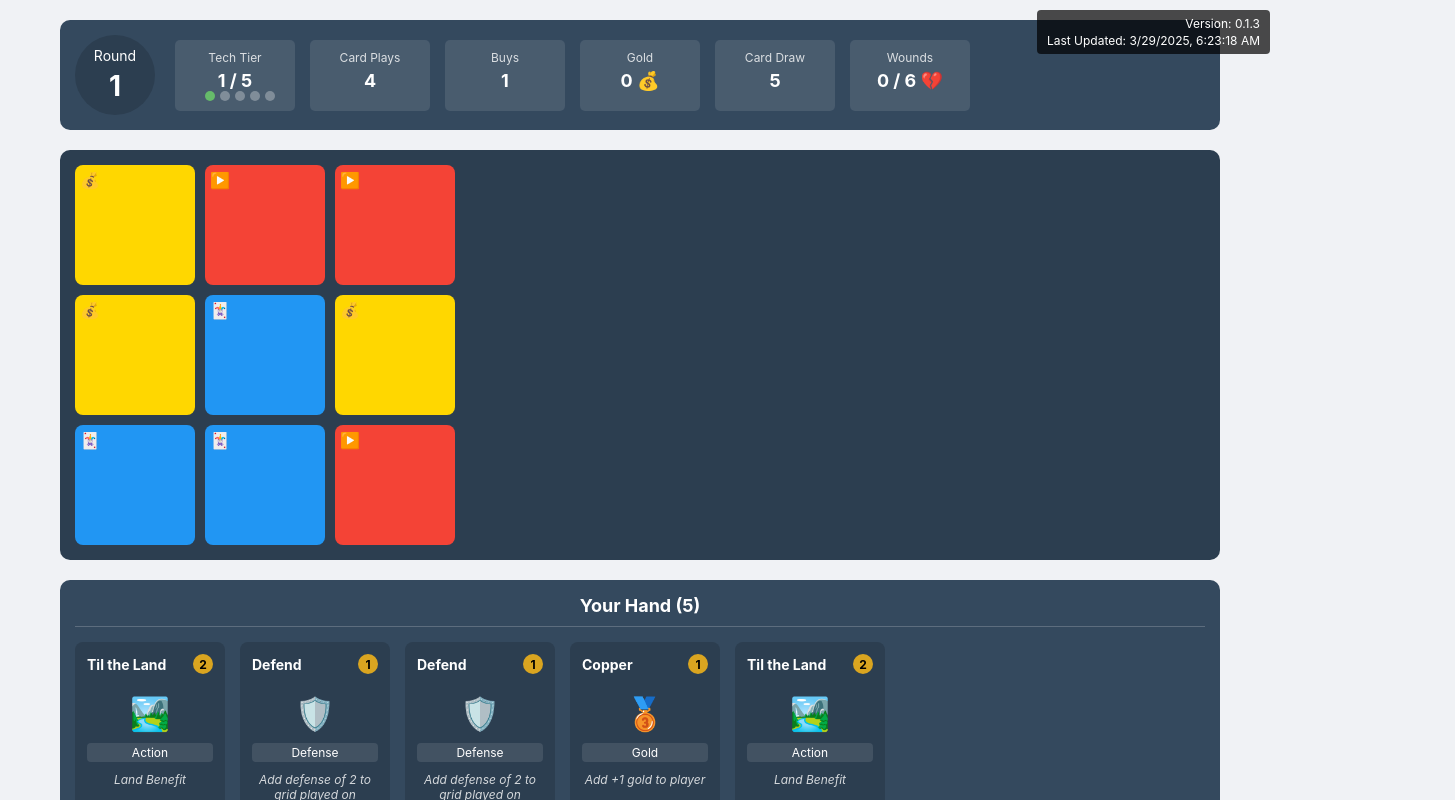
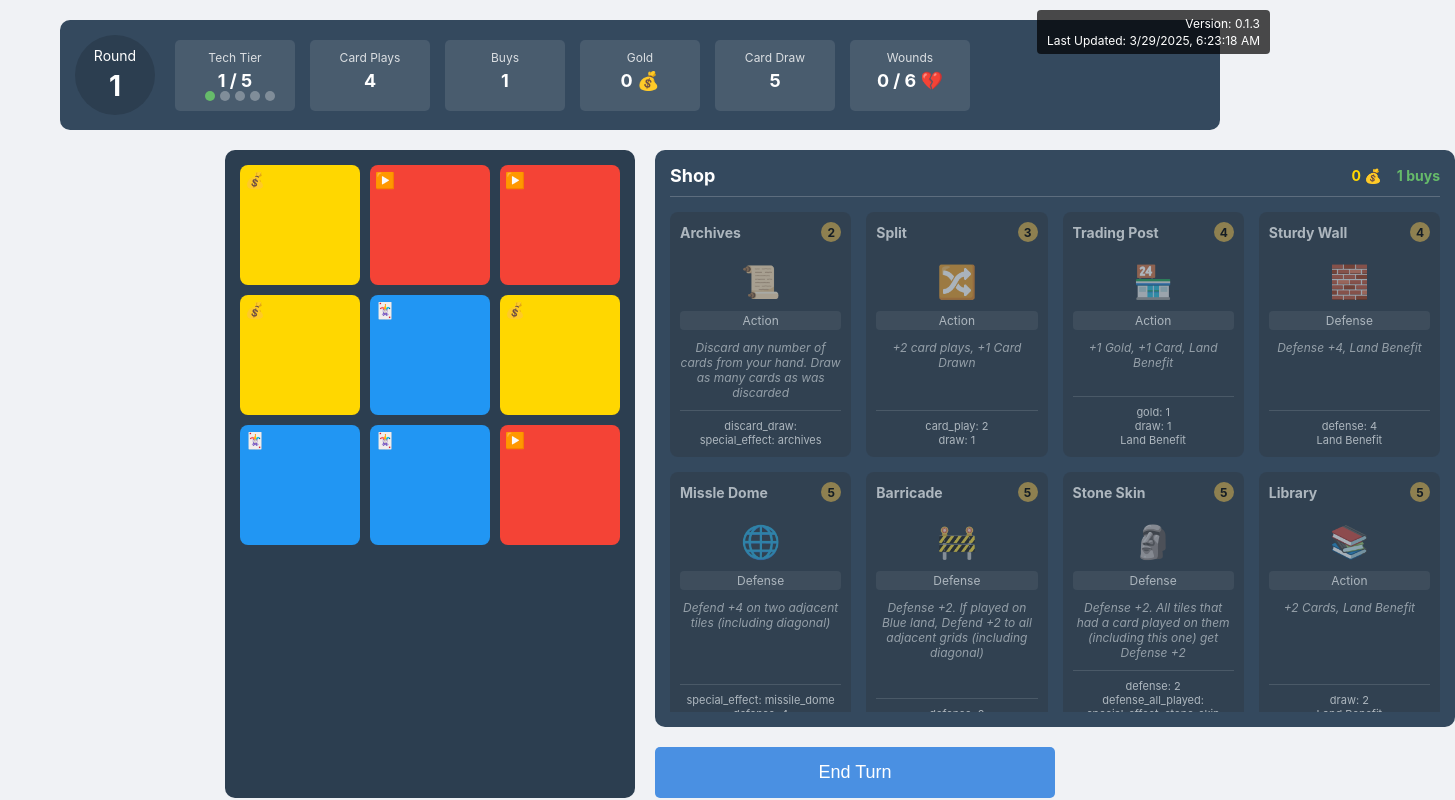
Before and after one commit to ackermanir/grid_build, a React (Create React App) app: page / in a window 1280 px wide. Shown: the top 800 px of the page, 1455 px wide, since content can reach past the window. Built offline with nearby package versions, Linux system fonts and the light colour scheme.

Commit message:
Proper shop formatting

```diff
--- a/src/App.tsx
+++ b/src/App.tsx
@@ -577,6 +577,7 @@ const App: React.FC = () => {
               playerAttributes={gameState.player}
               round={gameState.round}
             />
+            <div className="game-play-area">
               <GameBoard
                 grid={gameState.grid}
                 selectedCard={gameState.selectedCard}
@@ -584,6 +585,21 @@ const App: React.FC = () => {
                 pendingAttacks={gameState.pendingAttacks}
                 missileDomeSelection={missileDomeSelection}
               />
+              <div className="side-panel">
+                <ShopArea
+                  shop={gameState.shop}
+                  gold={gameState.player.gold}
+                  buys={gameState.player.buys}
+                  onBuyCard={handleBuyCard}
+                />
+                <button
+                  className="end-turn-button"
+                  onClick={handleEndTurn}
+                >
+                  {cardSelectionMode === 'discard' ? 'Confirm Discards' : 'End Turn'}
+                </button>
+              </div>
+            </div>
             <HandArea
               hand={gameState.hand}
               selectedCard={gameState.selectedCard}
@@ -591,12 +607,6 @@ const App: React.FC = () => {
               selectionMode={cardSelectionMode}
               selectedForDiscard={gameState.specialState?.type === 'archives' ? gameState.specialState.data.discardedCards : []}
               cardPlays={gameState.player.cardPlays}
-            />
-            <ShopArea
-              shop={gameState.shop}
-              gold={gameState.player.gold}
-              buys={gameState.player.buys}
-              onBuyCard={handleBuyCard}
             />
           </>
         )}
```
Lines whose indentation alone changed are shown as unchanged.
